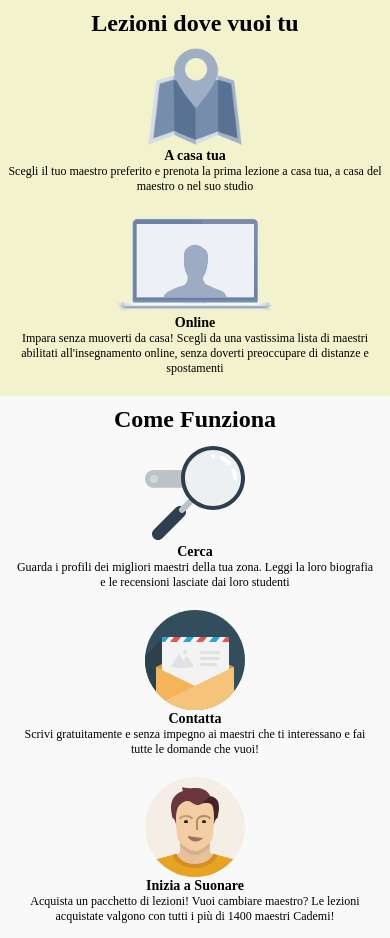
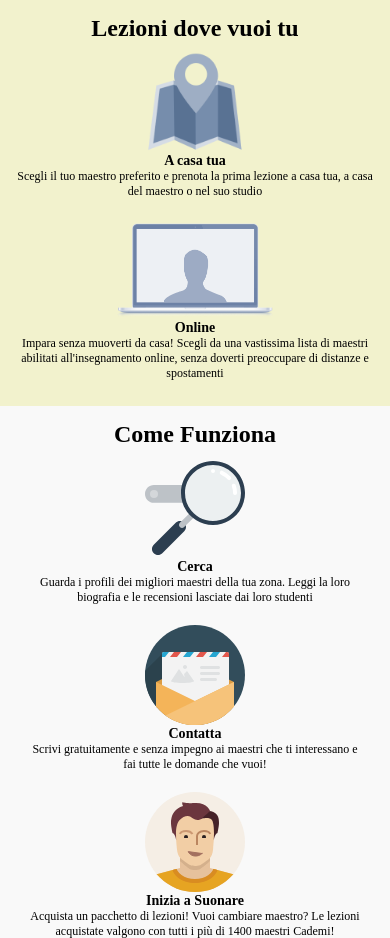
Before and after one commit to federicamanograssi/html-css-resp-wannabe, a plain HTML site: page index.html in a window 390 px wide. Shown: the top 938 px of the page. Drawn offline with Linux system fonts and the light colour scheme.

Commit message:
Consegna+correzione
sistemato a lvl .container

```diff
--- a/css/master.css
+++ b/css/master.css
@@ -82,6 +82,7 @@ img {
 
 
 /* DA QUI PUOI AGGIUNGERE */
+
 @media screen and (max-width:419px){
 * {
   margin:0;
@@ -95,20 +96,23 @@ body{
 }
 
 /* COMMON */
-
+.container {
+  padding: 15px;;
+}
 .row{
   margin: 0;
-  padding: 10px 5px;
+  /* padding: 10px 5px; */
   width: 100%;
 }
 
-#lezioni .row,
-#why .row {
+#lezioni.container,
+#why.container {
   background-color: #f2f2cd;
 }
 
 img {
   height: 100px;
+  width: auto;
 }
 
 /* LEZIONI */
```
